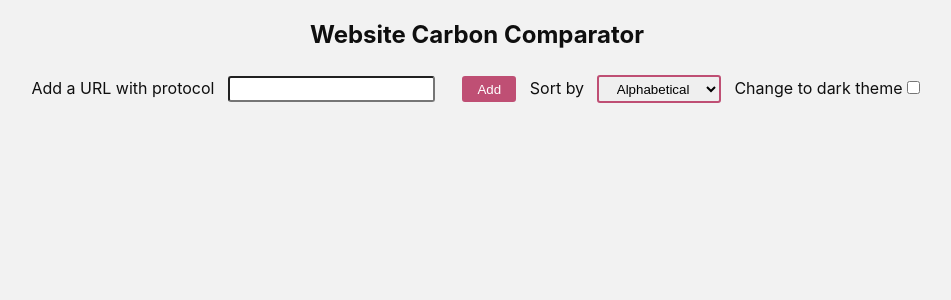
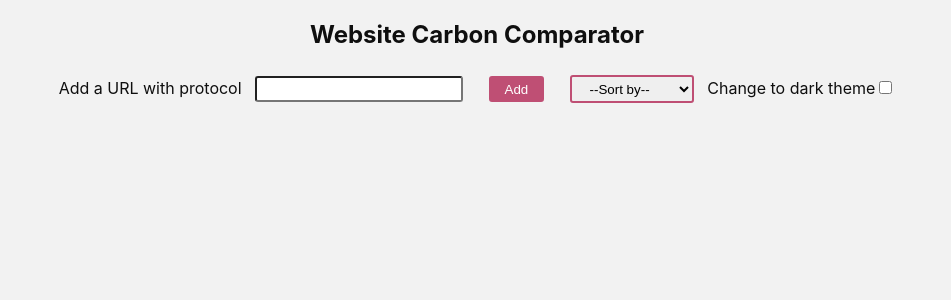
Before and after one commit to vondersam/iths-react-labb-2, a React (Create React App) app: page / in a window 1280 px wide. Shown: the top 300 px of the page, without its empty margins (163-1114 px from the left). Built offline with nearby package versions, Linux system fonts and the light colour scheme.

Commit message:
Improve sort dropdown.

```diff
--- a/src/components/menu.jsx
+++ b/src/components/menu.jsx
@@ -66,7 +66,6 @@ const Menu = ({ state, dispatchWebsite, setCombinedStats }) => {
       </Button>
       {loading && 'Loading...'}
       <label>
-        Sort by
         <Sort dispatchWebsite={dispatchWebsite} />
       </label>
       <ThemeToggler />
--- a/src/components/sort.jsx
+++ b/src/components/sort.jsx
@@ -15,11 +15,12 @@ padding: 0.25em 1em;
 const Sort = ({ dispatchWebsite }) => {
   const handleChange = (e) => {
     const action = e.target.value;
-    dispatchWebsite({ type: action });
+    if (action) dispatchWebsite({ type: action });
   };
 
   return (
     <Select onChange={(e) => handleChange(e)}>
+      <option value="">--Sort by--</option>
       <option value={ACTION.sort_alphabetically}>Alphabetical</option>
       <option value={ACTION.sort_by_energy}>Energy</option>
       <option value={ACTION.sort_by_co2}>CO2</option>
```
